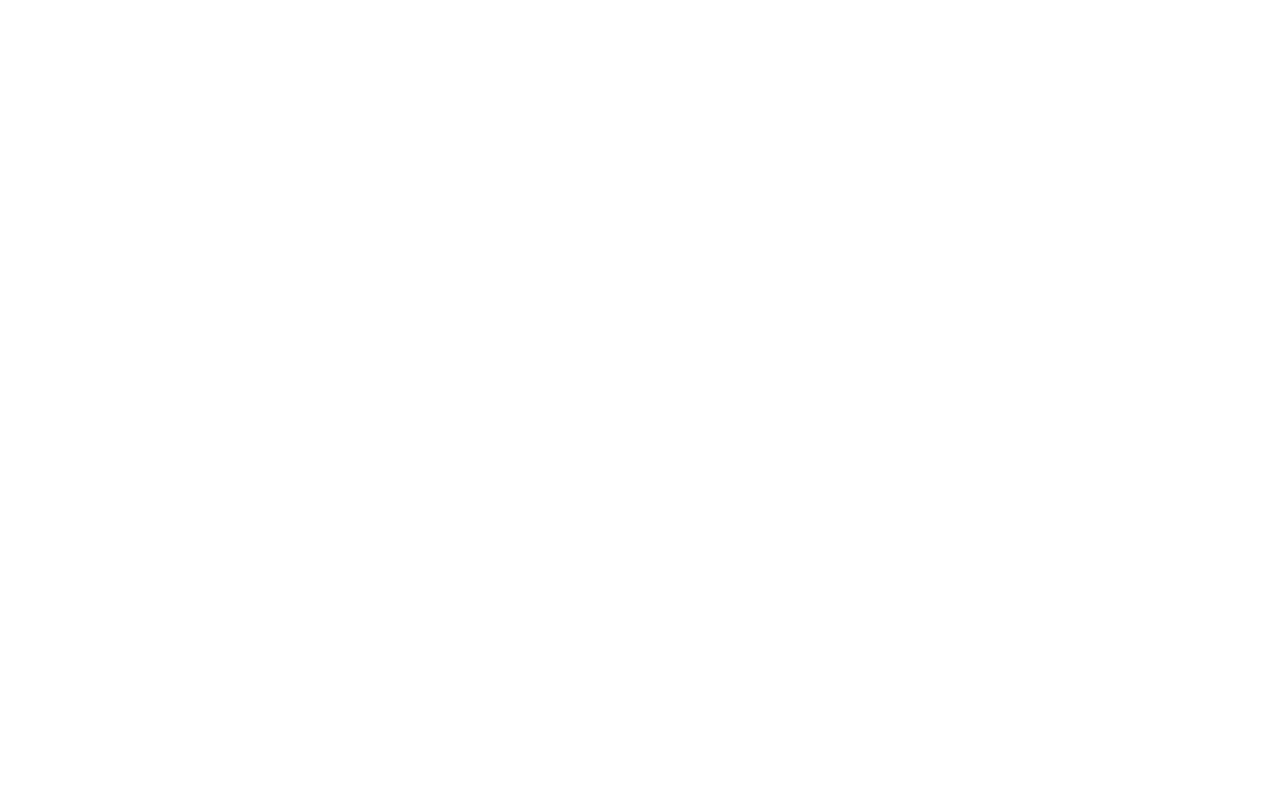
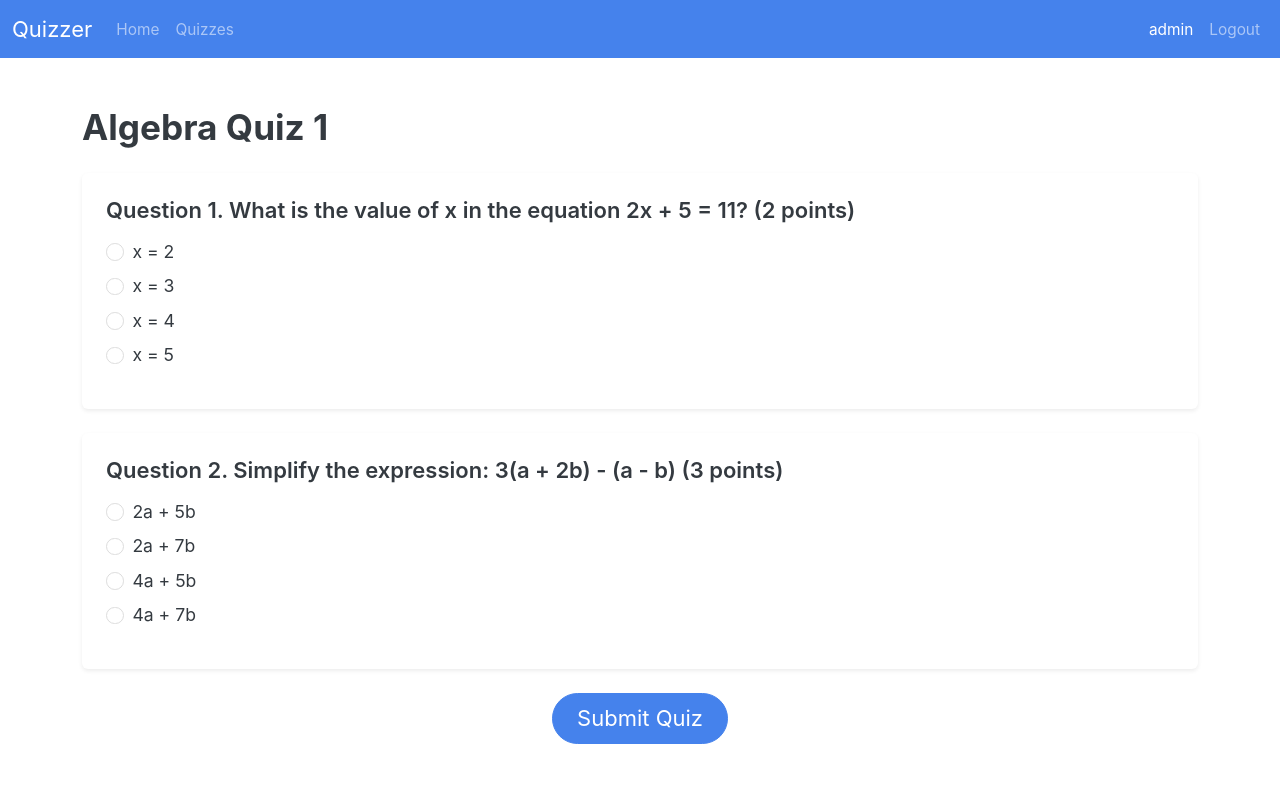
Before and after one commit to 24f2005120/quiz-master-project, a Flask app: page /user/1 in a window 1280 px wide. Before the commit the page is empty. Run offline with Flask 3, Linux system fonts and the light colour scheme; a user stored in the database is signed in; some libraries are stand-ins or nearby versions.

Commit message:
made a rough quiz front end part
might want to use wtforms? for this? like authenticatino and stuff
right? idk

```diff
--- a/templates/user/home.html
+++ b/templates/user/home.html
@@ -30,8 +30,9 @@ block body %} {% include "user/nav.html" %}
             </dl>
           </div>
           <div class="mt-3 text-center">
-            <button class="btn btn-primary">Take Quiz</button>
-            <!--  or View Details, depending on what you want -->
+            <a href="{{url_for('user.quiz',quiz_id=quiz.quiz_id)}}">
+              <button class="btn btn-primary">Take Quiz</button>
+            </a>
           </div>
         </div>
       </div>
--- a/templates/user/quiz.html
+++ b/templates/user/quiz.html
@@ -0,0 +1,60 @@
+{% extends "base.html" %} {% block title %} {{ quiz.quiz_name }} - Quiz {%
+endblock %} {% block body %} {% include "user/nav.html" %}
+
+<div class="container py-5">
+  <h2 class="mb-4 fw-bold">{{ quiz.quiz_name }}</h2>
+
+  <form method="POST" action="{{ url_for('user.quiz', quiz_id=quiz.quiz_id) }}">
+    {% if quiz.questions %} {% for question in quiz.questions %}
+    <div class="mb-4">
+      <div class="card shadow-sm border-0">
+        <div class="card-body p-4">
+          <h5 class="card-title fw-semibold mb-3">
+            Question {{ loop.index }}. {{ question.text }} ({{ question.marks }}
+            points)
+          </h5>
+
+          {% if question.options %}
+          <ul class="list-unstyled">
+            {% for option in question.options %}
+            <li class="mb-2">
+              <div class="form-check">
+                <input
+                  class="form-check-input"
+                  type="radio"
+                  name="question_{{ question.question_id }}"
+                  id="option_{{ option.option_id }}"
+                  value="{{ option.option_id }}"
+                  required
+                />
+                <label
+                  class="form-check-label"
+                  for="option_{{ option.option_id }}"
+                >
+                  {{ option.text }}
+                </label>
+              </div>
+            </li>
+            {% endfor %}
+          </ul>
+          {% else %}
+          <p class="text-muted">No options available for this question.</p>
+          {% endif %}
+        </div>
+      </div>
+    </div>
+    {% endfor %} {% else %}
+    <div class="text-center py-5">
+      <p class="text-muted mb-0">No questions available in this quiz.</p>
+    </div>
+    {% endif %} {% if quiz.questions %}
+    <div class="text-center mt-4">
+      <button type="submit" class="btn btn-primary btn-lg px-4">
+        Submit Quiz
+      </button>
+    </div>
+    {% endif %}
+  </form>
+</div>
+
+{% endblock %}
```
Also changed, not shown: instance/db.sqlite3.
